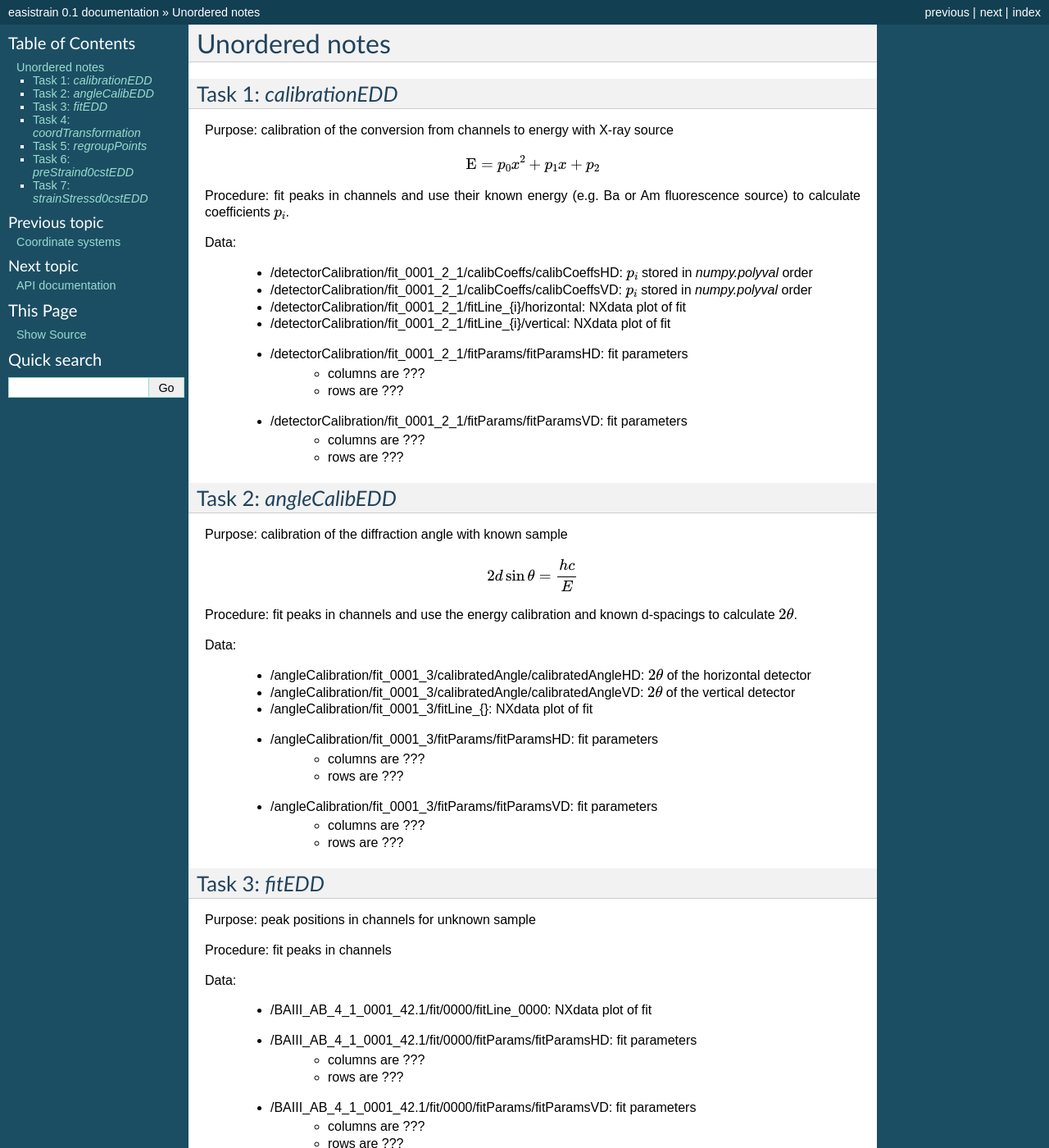
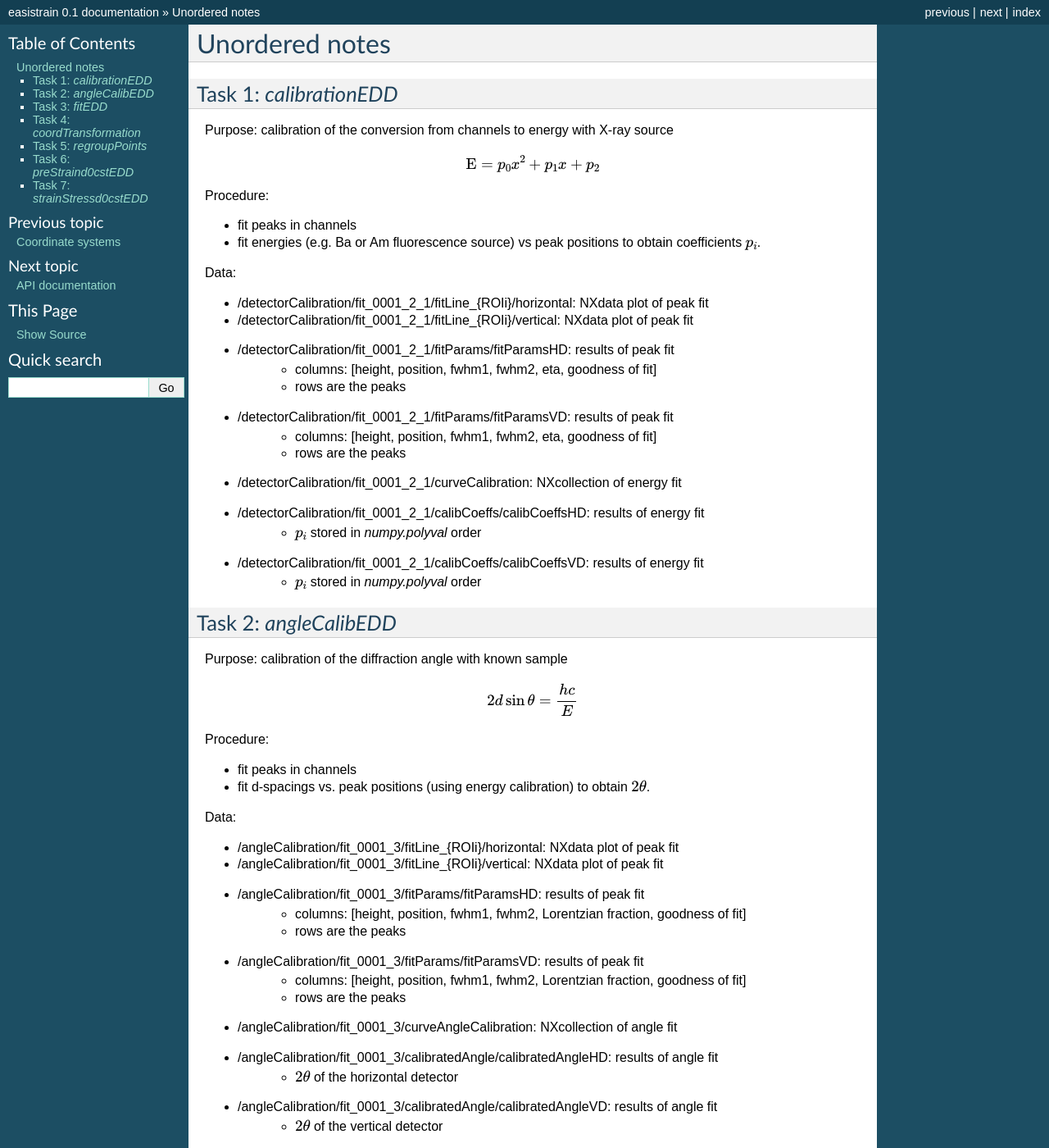
Before and after one commit to EASI-STRESS/easistrain, a Sphinx documentation site: the page built from doc/notes.rst, in a window 1280 px wide and 1400 px high. Shown: the whole window at 82% size. Built offline with Sphinx 7.4.7, drawn with Linux system fonts in a browser that asks for light colours; some of the changed text lies outside the part shown.

Commit message:
more docs on coordinate systems

```diff
--- a/doc/notes.rst
+++ b/doc/notes.rst
@@ -10,20 +10,26 @@
 
     \text{E} = p_0 x^2 + p_1 x + p_2
 
-Procedure: fit peaks in channels and use their known energy (e.g. Ba or Am fluorescence source) to calculate coefficients :math:`p_i`.
+Procedure:
+
+- fit peaks in channels
+- fit energies (e.g. Ba or Am fluorescence source) vs peak positions to obtain coefficients :math:`p_i`.
 
 Data:
 
-    - /detectorCalibration/fit_0001_2_1/calibCoeffs/calibCoeffsHD: :math:`p_i` stored in `numpy.polyval` order
-    - /detectorCalibration/fit_0001_2_1/calibCoeffs/calibCoeffsVD: :math:`p_i` stored in `numpy.polyval` order
-    - /detectorCalibration/fit_0001_2_1/fitLine_{i}/horizontal: NXdata plot of fit
-    - /detectorCalibration/fit_0001_2_1/fitLine_{i}/vertical: NXdata plot of fit
-    - /detectorCalibration/fit_0001_2_1/fitParams/fitParamsHD: fit parameters
-            - columns are ???
-            - rows are ???
-    - /detectorCalibration/fit_0001_2_1/fitParams/fitParamsVD: fit parameters
-            - columns are ???
-            - rows are ???
+- /detectorCalibration/fit_0001_2_1/fitLine_{ROIi}/horizontal: NXdata plot of peak fit
+- /detectorCalibration/fit_0001_2_1/fitLine_{ROIi}/vertical: NXdata plot of peak fit
+- /detectorCalibration/fit_0001_2_1/fitParams/fitParamsHD: results of peak fit
+        - columns: [height, position, fwhm1, fwhm2, eta, goodness of fit]
+        - rows are the peaks
+- /detectorCalibration/fit_0001_2_1/fitParams/fitParamsVD: results of peak fit
+        - columns: [height, position, fwhm1, fwhm2, eta, goodness of fit]
+        - rows are the peaks
+- /detectorCalibration/fit_0001_2_1/curveCalibration: NXcollection of energy fit
+- /detectorCalibration/fit_0001_2_1/calibCoeffs/calibCoeffsHD: results of energy fit
+        - :math:`p_i` stored in `numpy.polyval` order
+- /detectorCalibration/fit_0001_2_1/calibCoeffs/calibCoeffsVD: results of energy fit
+        - :math:`p_i` stored in `numpy.polyval` order
 
 Task 2: `angleCalibEDD`
 +++++++++++++++++++++++
@@ -34,60 +40,107 @@
 
     2d\sin\theta = \frac{hc}{E}
 
-Procedure: fit peaks in channels and use the energy calibration and known d-spacings to calculate :math:`2\theta`.
+Procedure:
+
+- fit peaks in channels
+- fit d-spacings vs. peak positions (using energy calibration) to obtain :math:`2\theta`.
 
 Data:
 
-    - /angleCalibration/fit_0001_3/calibratedAngle/calibratedAngleHD: :math:`2\theta` of the horizontal detector
-    - /angleCalibration/fit_0001_3/calibratedAngle/calibratedAngleVD: :math:`2\theta` of the vertical detector
-    - /angleCalibration/fit_0001_3/fitLine_{}:  NXdata plot of fit
-    - /angleCalibration/fit_0001_3/fitParams/fitParamsHD: fit parameters
-            - columns are ???
-            - rows are ???
-    - /angleCalibration/fit_0001_3/fitParams/fitParamsVD: fit parameters
-            - columns are ???
-            - rows are ???
+- /angleCalibration/fit_0001_3/fitLine_{ROIi}/horizontal: NXdata plot of peak fit
+- /angleCalibration/fit_0001_3/fitLine_{ROIi}/vertical: NXdata plot of peak fit
+- /angleCalibration/fit_0001_3/fitParams/fitParamsHD: results of peak fit
+        - columns: [height, position, fwhm1, fwhm2, Lorentzian fraction, goodness of fit]
+        - rows are the peaks
+- /angleCalibration/fit_0001_3/fitParams/fitParamsVD: results of peak fit
+        - columns: [height, position, fwhm1, fwhm2, Lorentzian fraction, goodness of fit]
+        - rows are the peaks
+- /angleCalibration/fit_0001_3/curveAngleCalibration: NXcollection of angle fit
+- /angleCalibration/fit_0001_3/calibratedAngle/calibratedAngleHD: results of angle fit
+        - :math:`2\theta` of the horizontal detector
+- /angleCalibration/fit_0001_3/calibratedAngle/calibratedAngleVD: results of angle fit
+        - :math:`2\theta` of the vertical detector
 
 Task 3: `fitEDD`
 ++++++++++++++++
 
 Purpose: peak positions in channels for unknown sample
 
-Procedure: fit peaks in channels
+Procedure:
+
+- fit peaks in channels
 
 Data:
 
-    - /BAIII_AB_4_1_0001_42.1/fit/0000/fitLine_0000: NXdata plot of fit
-    - /BAIII_AB_4_1_0001_42.1/fit/0000/fitParams/fitParamsHD: fit parameters
-            - columns are ???
-            - rows are ???
-    - /BAIII_AB_4_1_0001_42.1/fit/0000/fitParams/fitParamsVD: fit parameters
-            - columns are ???
-            - rows are ???
-    - /BAIII_AB_4_1_0001_42.1/positioners: ex, ey, ez, ephi, echi, sy
-    - /BAIII_AB_4_1_0001_42.1/tthPositionsGroup/peak_{i}: combine positioners and fit prameters
-            - columns are [ex, ey, ez, ephi, echi, sy, delta (azimuth), theta, position (in channel), Intenstity, FWHM, shape factor, goodness factor]
-            - 2 rows (horizontal and vertical)
+- /BAIII_AB_4_1_0001_42.1/fit/0000/fitLine_{ROIi}: NXdata plot of fit
+- /BAIII_AB_4_1_0001_42.1/fit/0000/fitParams/fitParamsHD: results of peak fit
+        - columns: [height, position, fwhm1, fwhm2, eta, goodness of fit]
+        - rows are the peaks
+- /BAIII_AB_4_1_0001_42.1/fit/0000/fitParams/fitParamsVD: results of peak fit
+        - columns: [height, position, fwhm1, fwhm2, eta, goodness of fit]
+        - rows are the peaks
+- /BAIII_AB_4_1_0001_42.1/positioners:
+        - ex, ey, ez, ephi, echi, sy
+- /BAIII_AB_4_1_0001_42.1/tthPositionsGroup/peak_{i}: combine positioners and fit results
+        - columns: [ex, ey, ez, ephi, echi, sy, delta (azimuth), 2theta, position (in channel), intensity, (FWHM1+FWHM2)/2, Lorentzian fraction, goodness of fit]
+        - rows: [horizontal, vertical]
 
-delta is -90 degrees for the horizontal detector and 0 degrees for the vertical detector.
+delta is -90 degrees for the horizontal detector (det0) and 0 degrees for the vertical detector (det1).
+
+theta is fixed to zero but should really be the detector angle from `angleCalibEDD`.
 
 Task 4: `coordTransformation`
 +++++++++++++++++++++++++++++
 
-transformation of the coordinates from the gonio reference to the sample reference
+Transformation of the coordinates from the motor to the goniometer reference frame.
+
+Data:
+
+- /global/peak_{ROIi}: data in motor frame
+        - columns: [ex, ey, ez, ephi, echi, sy, delta (azimuth), 2theta, position (in channel), intensity, (FWHM1+FWHM2)/2, Lorentzian fraction, goodness of fit]
+        - rows: [horizontal, vertical]
+
+- /global/inSample_peak_{ROIi}: data in goniometer frame
+        - columns: [x, y, z, rot_Z, rot_X, rot_Y, delta, 2theta, position (in channel), intensity, (FWHM1+FWHM2)/2, Lorentzian fraction, goodness of fit]
+        - rows: [horizontal, vertical]
+
+x = -ex, y = -ey, z = 9 - ez, rot_Z = ephi, rot_X = echi, rot_Y = sy
 
 Task 5: `regroupPoints`
 +++++++++++++++++++++++
 
-regroup all the points
+Merge data from 2 different sample orientations (2 scans)
 
+Data:
+
+- /coordInSample_Peak_{ROIi}: data in goniometer frame
+        - columns: [x, y, z, rot_Z, rot_X, rot_Y, delta, 2theta, position (in channel), intensity, (FWHM1+FWHM2)/2, Lorentzian fraction, goodness of fit]
+        - rows: [horizontal scan1, vertical scan1, horizontal scan2, vertical scan2]
 
 Task 6: `preStraind0cstEDD`
 +++++++++++++++++++++++++++
 
-calculates the strain in the measurement direction
+Calculate the strain in the measurement direction.
+
+Data:
+
+- /STRAIN_with_d0/peak_{ROIi}/point_00000: data in goniometer frame
+        - columns: [x, y, z, rot_minZ, rot_X, rot_minY, delta, 2theta, epsilon_sample, qx, qy, qz]
+        - rows: [horizontal scan1, vertical scan1, horizontal scan2, vertical scan2]
+
+epsilon_sample is the strain in the direction of the scattering vector. [qx, qy, qz] is the normalized scattering vector
+in cartesian coordinates calculated from spherical coordinates [delta, 2theta] and goniometer rotations rot_minZ, rot_X, rot_minY.
 
 Task 7: `strainStressd0cstEDD`
 ++++++++++++++++++++++++++++++
 
-calculates the strain and stress tensors
+Calculate the strain and stress tensors.
+
+Data:
+
+- /peak_{ROIi}/point_00000/position:
+        - x, y, z
+- /peak_0000/point_00000/strain_tensor_fit:
+        - ???
+- /peak_0000/point_00000/stress_tensor_fit:
+        - ???
```
Also changed, not shown: doc/theory.rst (+23 -0 lines), 2 other files.
